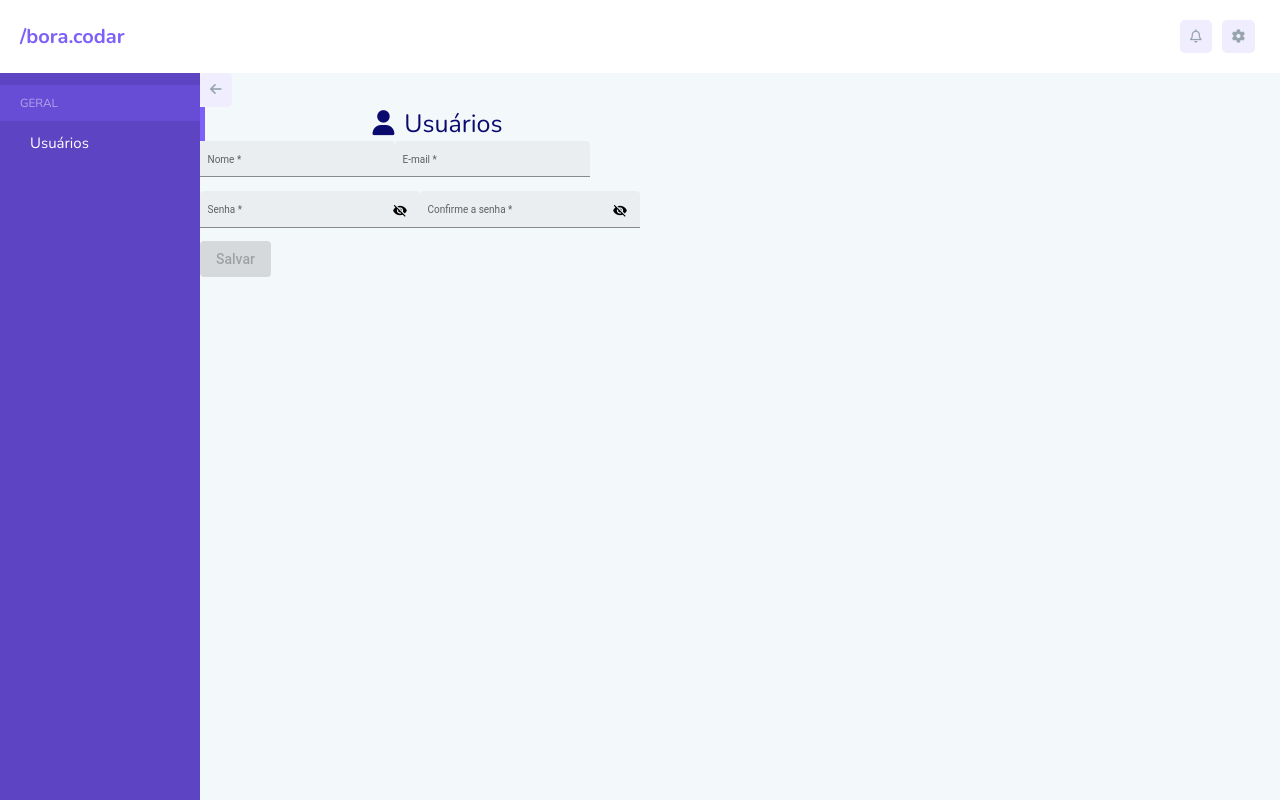
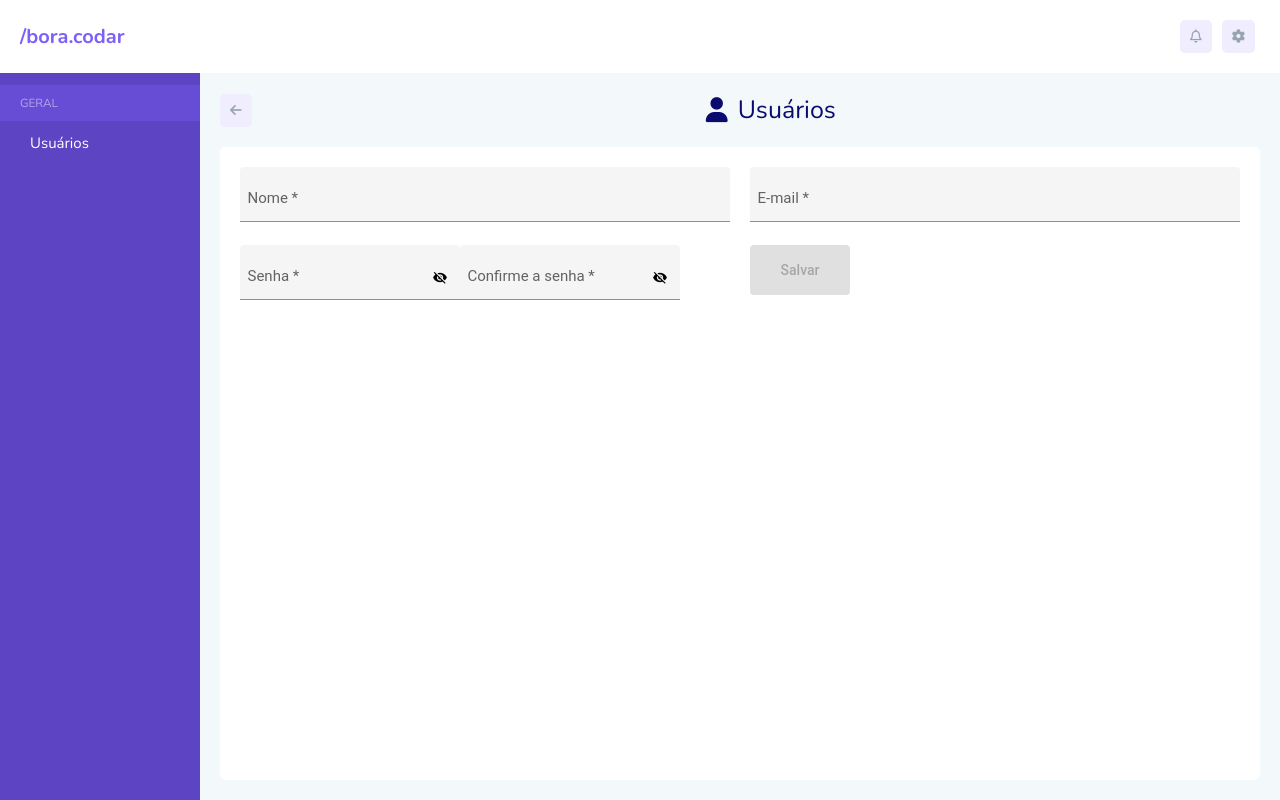
Before and after one commit to RNTd3v/app-bora-codar, an Angular app: page /users/add in a window 1280 px wide. Built offline with nearby package versions, Linux system fonts and the light colour scheme.

Commit message:
Novos estilos

```diff
--- /dev/null
+++ b/src/styles/components/_form.scss
@@ -0,0 +1,21 @@
+.c-form {
+  display: grid;
+  grid-template-columns: repeat(2, 1fr);
+  gap: 1rem;
+  grid-column-gap: 2rem;
+  .mat-form-field {
+    line-height: 2;
+  }
+  .mat-input-element, .mat-form-field-label {
+    font-size: 1.5rem;
+  }
+
+  .mat-raised-button {
+    width: 10rem;
+    height: 5rem;
+  }
+  .mat-form-field-subscript-wrapper {
+    text-align: end;
+    margin-top: -1px;
+  }
+}
--- a/src/styles/components/_ui-page-list.scss
+++ b/src/styles/components/_ui-page-content.scss
@@ -1,4 +1,4 @@
-.ui-page-list {
+.ui-page-content {
   display: flex;
   flex-direction: column;
   flex: 1;
@@ -7,12 +7,16 @@
     justify-content: space-between;
     align-items: center;
     padding: 2rem;
-    padding-left: 0;
+    padding-bottom: 1rem;
   }
   .content {
     flex: 1;
     background: white;
-    margin: 0 2rem;
+    margin: 2rem;
+    margin-top: 1rem;
+    overflow: hidden;
+    border-radius: .5rem;
+    padding: 2rem;
   }
   .pagination {
     margin: 0 2rem 2rem;
--- a/src/styles/components/index.scss
+++ b/src/styles/components/index.scss
@@ -1,5 +1,6 @@
 @import
 'buttons',
+'form',
 'navigation',
 'ui-page',
-'ui-page-list';
+'ui-page-content';
--- a/src/styles/objects/_title.scss
+++ b/src/styles/objects/_title.scss
@@ -3,11 +3,11 @@
   color: var(--blue-dark);
   font-weight: lighter;
   margin: 0;
-  border-left: .5rem solid var(--purple);
   padding-left: 2rem;
   display: flex;
   justify-content: center;
   align-items: center;
+  flex: 1;
   > * {
     margin: 0 1rem;
   }
--- a/src/styles/tools/_material.scss
+++ b/src/styles/tools/_material.scss
@@ -1 +1,5 @@
 @import '~@angular/material/prebuilt-themes/indigo-pink.css';
+
+.mat-progress-bar {
+  margin-bottom: 2rem;
+}
```
